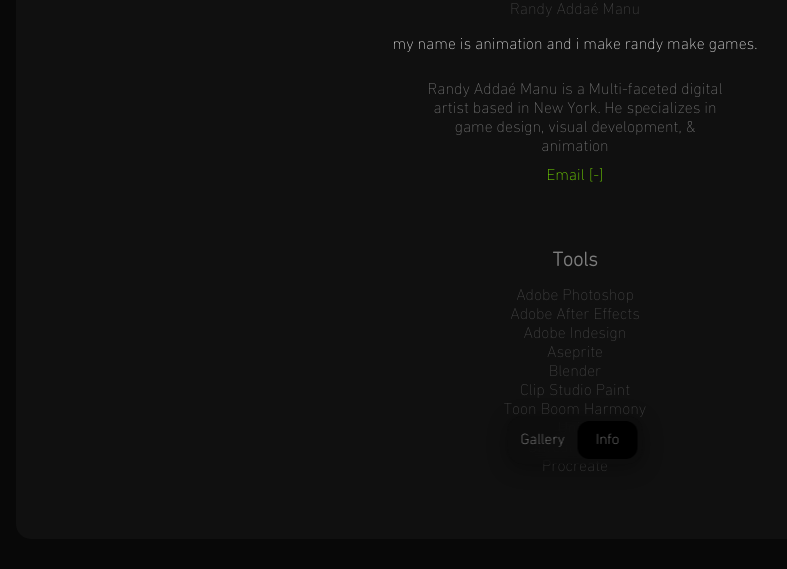
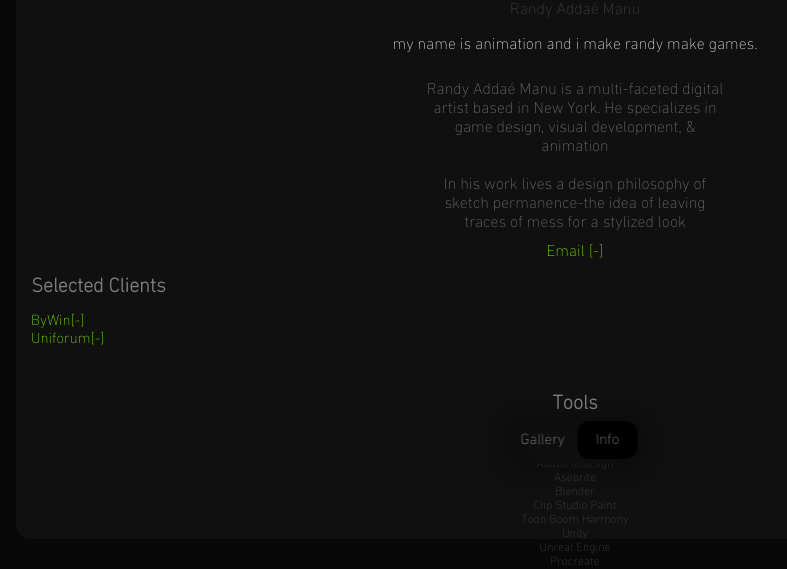
Before and after one commit to oirbeboq/site, a React (Vite) app: page /about in a window 1280 px wide. Shown: the part 316-885 px from the top of the page, without its empty margins (65-852 px from the left). Built offline with nearby package versions, Linux system fonts and the light colour scheme.

Commit message:
selected clients

```diff
--- a/src/AboutPage.tsx
+++ b/src/AboutPage.tsx
@@ -10,9 +10,13 @@ export default function AboutPage() {
             <div
                 className="bio-container">
                    <p>my name is animation and i make randy make games.</p>
-                   <p className ="desc-container"> Randy Addaé Manu is a Multi-faceted digital artist based in
+                   <p className ="desc-container"> Randy Addaé Manu is a multi-faceted digital artist based in
                         New York. He specializes in game design,
                         visual development, & animation
+                        <br />
+                        <br />
+                        In his work lives a design philosophy of sketch permanence-the idea of
+                        leaving traces of mess for a stylized look
                     </p>
 
             </div>
@@ -23,6 +27,12 @@ export default function AboutPage() {
                     <a href="https://www.instagram.com/oirbeboq/">Instagram <span>[-]</span></a>
                     <a href="https://www.youtube.com/@byoirt">Youtube <span>[-]</span></a>
                     */}
+            </div>
+            <div
+                className="clients-container">
+                    <h1>Selected Clients</h1>
+                    <a href="https://www.instagram.com/bywin.us/">ByWin<span>[-]</span></a>
+                    <a href="https://www.instagram.com/uniforumco/">Uniforum<span>[-]</span></a>
             </div>
             <div
                 className="tools-container">
--- a/src/App.css
+++ b/src/App.css
@@ -42,102 +42,7 @@ body {
   width: 100%;
 }
 
-@media (min-width: 700px){
-  .grid-container {
-    grid-template-columns:repeat(3, 1fr);
-  }
 
-   .modal {
-    align-items: flex-start;
-    overflow-y: auto;
-    padding: 1rem 0;
-  }
-
-  .modal-content {
-    width: 100%;
-    max-height: none;
-  }
-
-  .media-frame {
-   display: flex;
-   flex-direction: column;
-    gap: 1rem;
-  }
-
-  .media-frame img,
-  .media-frame video {
-    width: 100%;
-    height: auto;
-  }
-}
-
-
-
-@media (min-width: 1200px){
-  .grid-container{
-    grid-template-columns: repeat(5,1fr);
-  }
-}
-
-@media (max-width: 699px){
-  #main-wrapper {
-    display: flex;
-    flex-direction: column;
-    align-items: center;
-    gap: 10px;
-    padding: 0px;
-  }
-  .modal{
-    align-items: stretch;
-    padding: 0;
-
-  }
-
-  .modal-content{
-    width: 100%;
-    height: 100vh;
-    max-height: none;
-    overflow-y: auto;
-
-    scroll-snap-type: y mandatory;
-  }
-
-  .media-frame{
-    height:auto;
-    max-height: none;
-    width: 100%;
-
-    overflow: visible;
-    gap: 1rem;
-    display: flex;
-    flex-direction: column;
-    align-items: stretch;
-    justify-content: flex-start;
-
-  }
-
-  .mobile-media-item{
-    width: 100%;
-    height: auto;
-    display: flex;
-    justify-content: center;
-    align-items: center;
-
-    scroll-snap-align: start;
-  }
-
-  .mobile-media-item img,
-  .mobile-media-item video{
-    max-width: 100%;
-    max-height: 100vh;
-    object-fit: contain;
-  }
-
-  .mobile-media-item iframe{
-    width: 100%;
-    aspect-ratio: 16/9;
-  }
-}
 
 .box {
   aspect-ratio: 1/1;
@@ -477,8 +382,8 @@ body {
   align-items: center;
   text-align: center;
   font-family: inherit;
-
-  padding-top: 50px;
+  font-size: 12px;
+  padding-top: 30px;
 }
 
 .contact-container{
@@ -514,3 +419,120 @@ ul{
    color: #484848;
 
 }
+.clients-container{
+  /*border: 2px dashed blue;*/
+}
+.clients-container h1{
+  color: #7e7e7e;
+  font-size:20px;
+}
+.clients-container a{
+  text-decoration: none;
+  display: block;
+  cursor: pointer;
+  color:rgb(136, 255, 0);;
+  font-size: 15px;
+}
+
+@media (min-width: 700px){
+  .grid-container {
+    grid-template-columns:repeat(3, 1fr);
+  }
+
+   .modal {
+    align-items: flex-start;
+    overflow-y: auto;
+    padding: 1rem 0;
+  }
+
+  .modal-content {
+    width: 100%;
+    max-height: none;
+  }
+
+  .media-frame {
+   display: flex;
+   flex-direction: column;
+    gap: 1rem;
+  }
+
+  .media-frame img,
+  .media-frame video {
+    width: 100%;
+    height: auto;
+  }
+}
+
+
+
+@media (min-width: 1200px){
+  .grid-container{
+    grid-template-columns: repeat(5,1fr);
+  }
+}
+
+@media (max-width: 699px){
+  #main-wrapper {
+    display: flex;
+    flex-direction: column;
+    align-items: center;
+    gap: 10px;
+    padding: 0px;
+  }
+  .modal{
+    align-items: stretch;
+    padding: 0;
+
+  }
+
+  .modal-content{
+    width: 100%;
+    height: 100vh;
+    max-height: none;
+    overflow-y: auto;
+
+    scroll-snap-type: y mandatory;
+  }
+
+  .media-frame{
+    height:auto;
+    max-height: none;
+    width: 100%;
+
+    overflow: visible;
+    gap: 1rem;
+    display: flex;
+    flex-direction: column;
+    align-items: stretch;
+    justify-content: flex-start;
+
+  }
+
+  .mobile-media-item{
+    width: 100%;
+    height: auto;
+    display: flex;
+    justify-content: center;
+    align-items: center;
+
+    scroll-snap-align: start;
+  }
+
+  .mobile-media-item img,
+  .mobile-media-item video{
+    max-width: 100%;
+    max-height: 100vh;
+    object-fit: contain;
+  }
+
+  .mobile-media-item iframe{
+    width: 100%;
+    aspect-ratio: 16/9;
+  }
+
+  .clients-container{
+    /*border: 2px dashed red;*/
+    display: grid;
+    place-items: center;
+  }
+}
```
Also changed, not shown: 1 other file (tests, documents, lock files or other folders).
